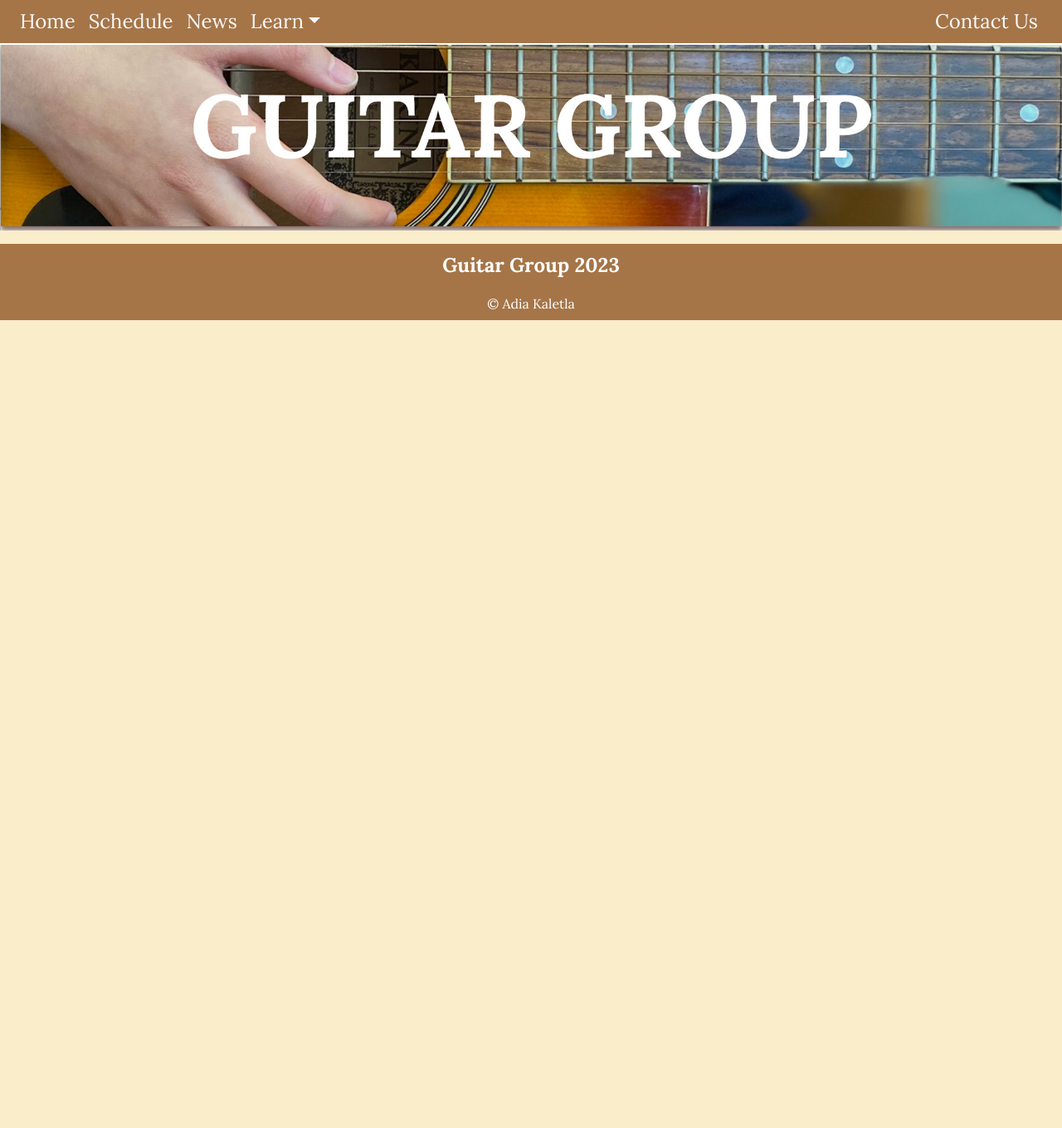
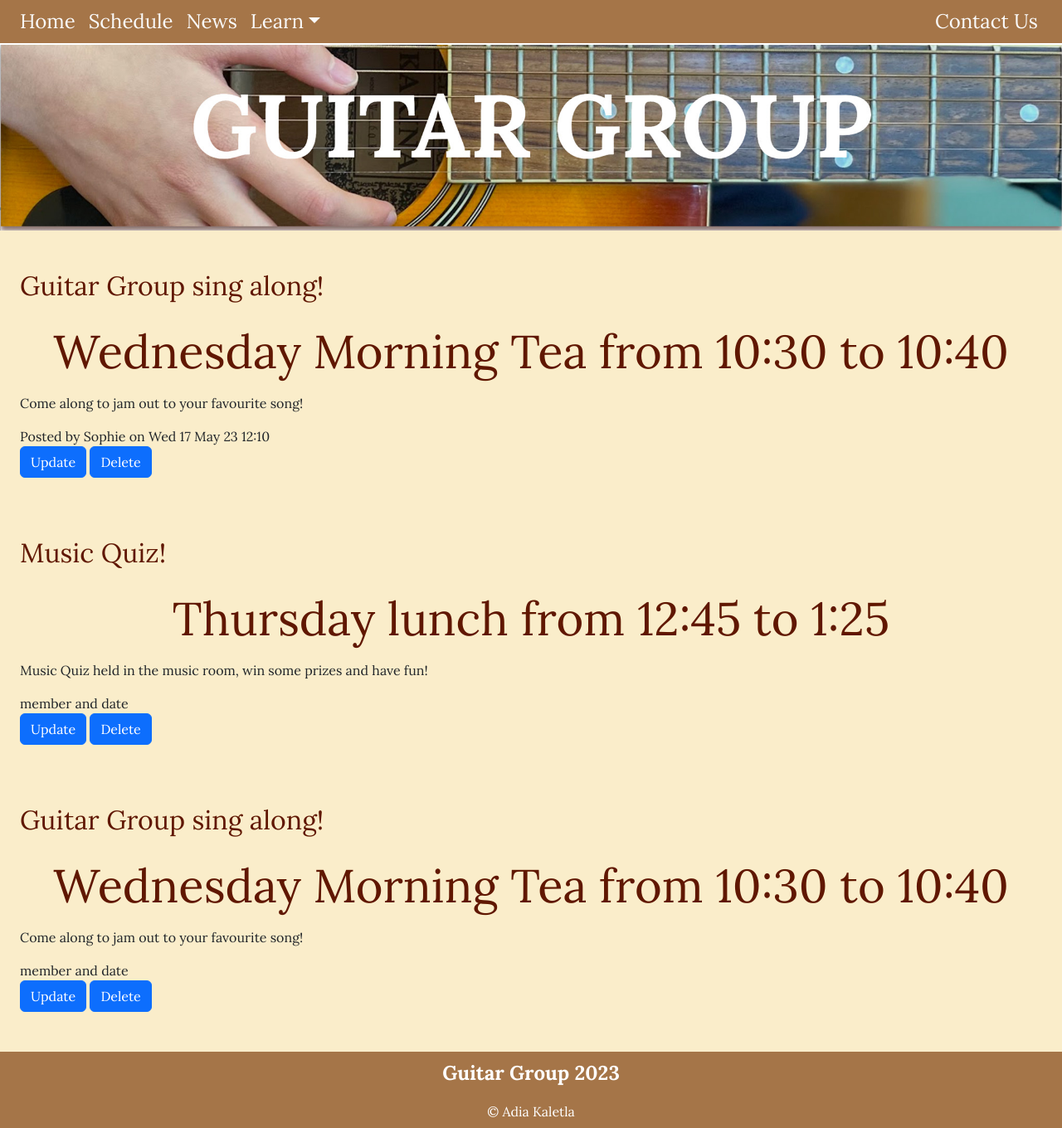
Before and after one commit to adiakaletla/guitargroup, a Flask app: page /news in a window 1280 px wide. Shown: the whole page at 83% size. Before the commit the page ends 386 px from the top, so only its background shows below. Run offline with Flask 3, Linux system fonts and the light colour scheme; data comes from the database, SQL or seed files in the repository.

Commit message:
fixed up news, and added

```diff
--- a/server.py
+++ b/server.py
@@ -1,6 +1,9 @@
-from flask import Flask, render_template
+from flask import Flask, render_template, request, redirect, url_for
+from db_functions import run_search_query_tuples
+from datetime import datetime
 
 app = Flask(__name__)
+db_path = 'data/guitargroup_db.sqlite'
 
 
 @app.route('/')
@@ -19,7 +22,15 @@ def schedule():
 
 @app.route('/news')
 def news():
-    return render_template("news.html")
+    #query for the page
+    sql = """select news.news_id, news.title, news.subtitle, news.content, news.newsdate, member.name
+        from news
+        join member on news.member_id= member.member_id
+        order by news.newsdate desc;
+        """
+    result = run_search_query_tuples(sql, (), db_path, True)
+    print(result)
+    return render_template("news.html", news= result)
 
 
 if __name__ == "__main__":
--- a/templates/learn.html
+++ b/templates/learn.html
@@ -10,7 +10,7 @@ static/images/learnbanner.jpg
 {% endblock %}
 
 {% block content%}
-<introduction id="introduction" action="">
+<introduction id="" action="">
 </introduction>
 
 <h1> Want to learn the basics? </h1>
--- a/templates/news.html
+++ b/templates/news.html
@@ -11,4 +11,29 @@ static/images/mainbanner.jpg
 
 {% block content%}
 
+<div class="news p-4 my-4">
+    <h2> Guitar Group sing along! </h2>
+        <div class="subtitle"><h1> Wednesday Morning Tea from 10:30 to 10:40 </h1> </div>
+        <p class="news-text"> Come along to jam out to your favourite song! </p>
+        <div class="news-meta"> Posted by Sophie on Wed 17 May 23 12:10 </div>
+        <div class="news-meta">
+            <a class="btn btn-primary" href="">Update</a>
+            <a class="btn btn-primary" href="">Delete</a>
+        </div>
+</div>
+
+{% for row in news %}
+<div class="news p-4 my-4">
+    <h2> {{ row['title'] }} </h2>
+        <div class="subtitle"><h1> {{ row['subtitle'] }} </h1> </div>
+        <p class="news-text"> {{ row['content'] }} </p>
+        <div class="news-meta"> member and date </div>
+        <div class="news-meta">
+            <a class="btn btn-primary" href="">Update</a>
+            <a class="btn btn-primary" href="">Delete</a>
+        </div>
+</div>
+{% endfor %}
+
+
 {% endblock %}
```
Also changed, not shown: testing.py (+7 -3 lines).
